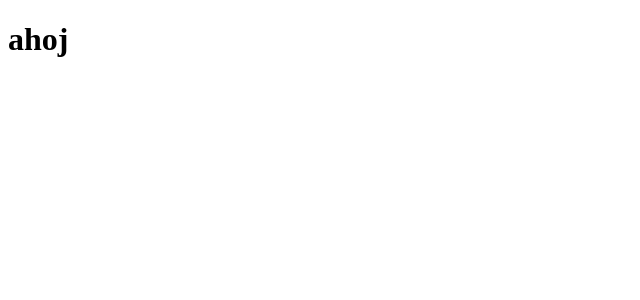
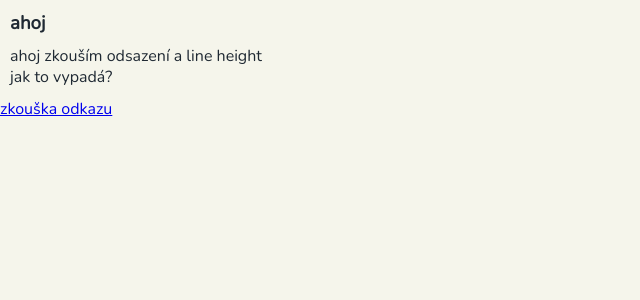
Before and after one commit to ImuneGH/hangman, a React (Vite) app: page / in a window 1280 px wide. Shown: the top 300 px of the page, without its empty margins (0-640 px from the left). Built offline with nearby package versions, Linux system fonts and the light colour scheme.

Commit message:
feat: tvorba default.css

```diff
--- a/index.html
+++ b/index.html
@@ -4,6 +4,9 @@
     <meta charset="UTF-8" />
     <link rel="icon" type="image/svg+xml" href="/vite.svg" />
     <meta name="viewport" content="width=device-width, initial-scale=1.0" />
+    <link rel="preconnect" href="https://fonts.googleapis.com" />
+    <link rel="preconnect" href="https://fonts.gstatic.com" crossorigin />
+    <link href="https://fonts.googleapis.com/css2?family=Nunito&display=swap" rel="stylesheet" />
     <title>hangman</title>
   </head>
   <body>
--- a/src/App.tsx
+++ b/src/App.tsx
@@ -1,13 +1,16 @@
 import "./css/App.css";
-import Home from "./pages/Home";
-import Result from "./pages/Result";
-import Game from "./pages/Game";
 import { Outlet } from "react-router-dom";
 
 function App() {
   return (
-    <div>
-      <h1>ahoj</h1>
+    <div className="background">
+      <h3>ahoj</h3>
+      <p>
+        ahoj zkouším odsazení a line height
+        <br />
+        jak to vypadá?
+      </p>
+      <a href="#">zkouška odkazu</a>
       <Outlet />
     </div>
   );
--- a/src/css/default.css
+++ b/src/css/default.css
@@ -34,23 +34,19 @@
 }
 
 body {
-  font-family: "Montserrat", Arial, Helvetica, sans-serif;
+  font-family: "Nunito", sans-serif;
   background-color: var(--bg-color);
   color: var(--font-color);
 }
 
-/* h1,
+h1,
 h2 {
-  color: var(--font-color);
   margin: 0.625rem;
   text-shadow: 2px 2px 2px var(--muted-color);
-  font-size: 2rem;
 }
 
 h3 {
-  color: var(--font-color);
   margin: 0.625rem;
-  font-size: 1.3rem;
 }
 
 p,
@@ -67,4 +63,4 @@
 .wrapper {
   max-width: 75rem;
   margin: 0 auto;
-} */
+}
--- a/src/main.tsx
+++ b/src/main.tsx
@@ -1,3 +1,4 @@
+import "./css/default.css";
 import { StrictMode } from "react";
 import { createRoot } from "react-dom/client";
 import { RouterProvider } from "react-router-dom";
```
